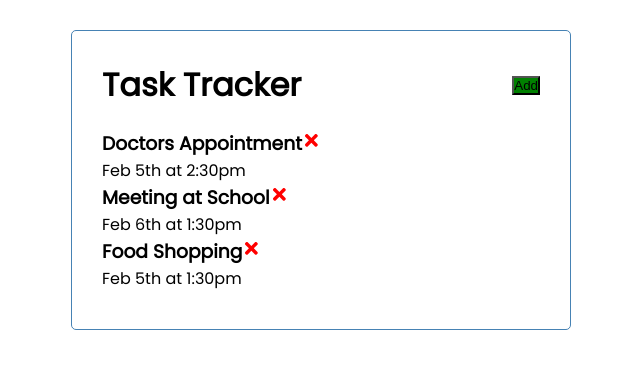
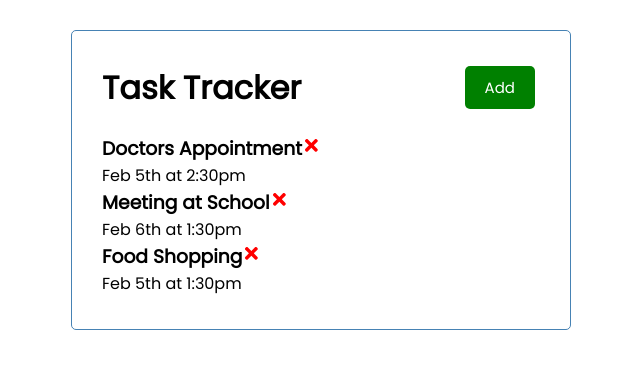
Before and after one commit to FERLUI01/react-task, a React (Create React App) app: page / in a window 1280 px wide. Shown: the top 368 px of the page, without its empty margins (319-959 px from the left). Built offline with nearby package versions, Linux system fonts and the light colour scheme.

Commit message:
Adding styling to Button

```diff
--- a/src/index.css
+++ b/src/index.css
@@ -26,3 +26,30 @@
   align-items: center;
   margin-bottom: 20px;
 }
+
+.btn {
+  display: inline-block;
+  background: #000;
+  color: #fff;
+  border: none;
+  padding: 10px 20px;
+  margin: 5px;
+  border-radius: 5px;
+  cursor: pointer;
+  text-decoration: none;
+  font-size: 15px;
+  font-family: inherit;
+}
+
+.btn:focus {
+  outline: none;
+}
+
+.btn:active {
+  transform: scale(0.98);
+}
+
+.btn-block {
+  display: block;
+  width: 100%;
+}
```
